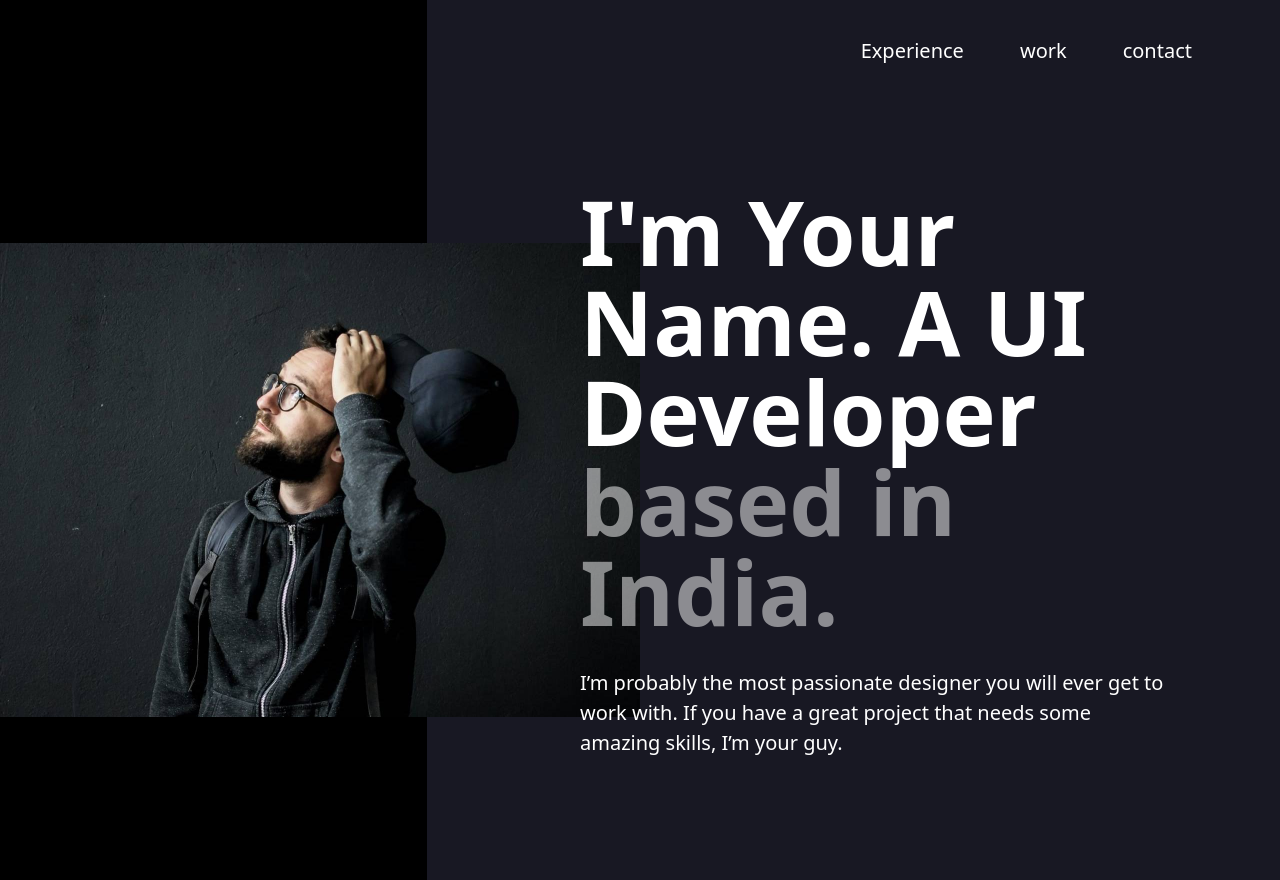
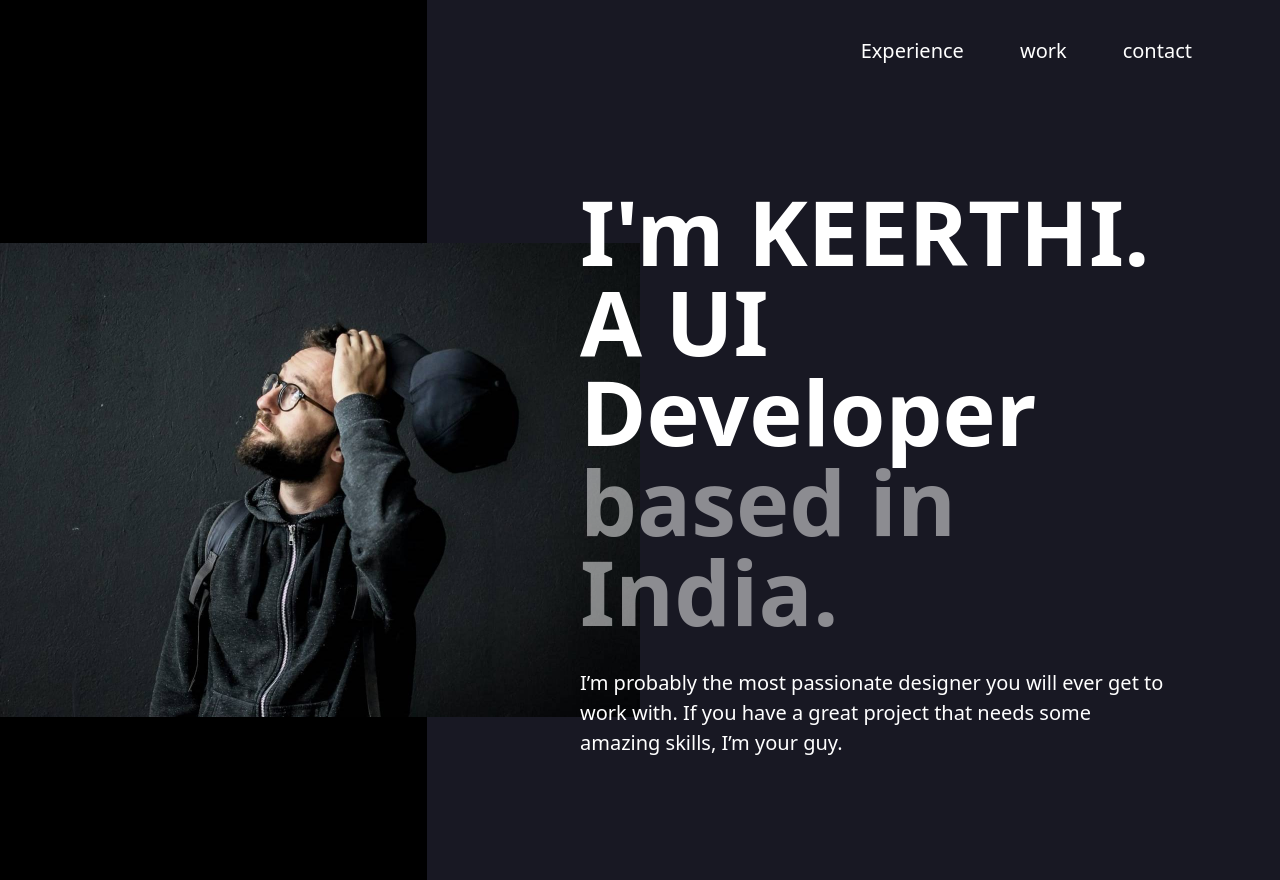
Before and after one commit to keerthi259/Portfolio, a plain HTML site: page index.html in a window 1280 px wide. Shown: the top 880 px of the page. Drawn offline with nearby package versions, Linux system fonts and the light colour scheme.

Commit message:
Update index.html
Changed name

```diff
--- a/index.html
+++ b/index.html
@@ -46,7 +46,7 @@
           <img class="x" src="HeroImage.jpg" alt="heroimage" >
         </div>
         <div class="z col-lg-6 col-12 my-auto Head-text-left">
-          <h1 class="text-white heading"><strong>I'm Your Name. A UI Developer<span> based in India.</span></strong></h1>
+          <h1 class="text-white heading"><strong>I'm KEERTHI. A UI Developer<span> based in India.</span></strong></h1>
           <p class="ph text-white pe-5 pt-4" >I’m probably the most passionate designer you will ever get to work with. If you have a great project that needs some amazing skills, I’m your guy.</p>
         </div>
       </div>
```
